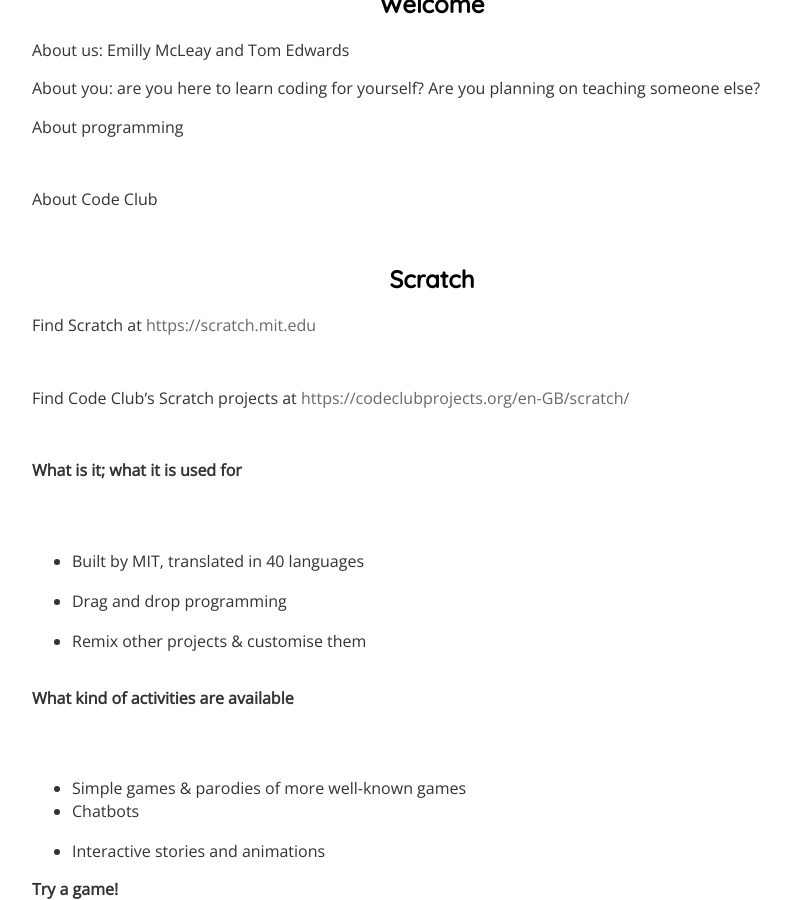
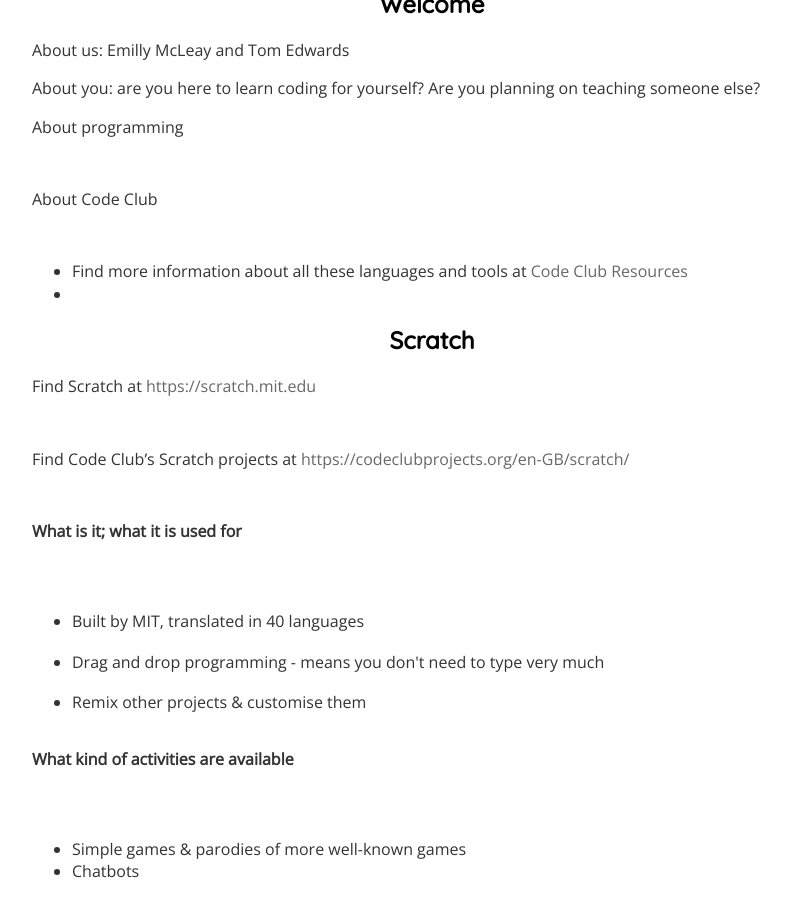
Before and after one commit to emillym/emillym.github.io, a Jekyll site: the page built from codeclub/index.html, in a window 1280 px wide and 900 px high, scrolled down 954 px. Shown: the whole window, without its empty margins (208-999 px from the left). Built offline with Jekyll 4.4.1, drawn with Linux system fonts in a browser that asks for light colours; some of the changed text lies outside the part shown.

Commit message:
Update index.html

```diff
--- a/codeclub/index.html
+++ b/codeclub/index.html
@@ -24,13 +24,16 @@
 <p>About you: are you here to learn coding for yourself? Are you planning on teaching someone else?</p>
 <p>About programming</p>
 <p>About Code Club</p>
+  <ul>
+    <li>Find more information about all these languages and tools at <a href="https://codeclubprojects.org/en-GB/resources/">Code Club Resources</a><li>
+    </ul>
 <h2 id="scratch">Scratch</h2>
 <p>Find Scratch at <a href="https://scratch.mit.edu/">https://scratch.mit.edu</a> </p>
 <p>Find Code Club’s Scratch projects at <a href="https://codeclubprojects.org/en-GB/scratch/">https://codeclubprojects.org/en-GB/scratch/</a> </p>
 <p><strong>What is it; what it is used for</strong></p>
 <ul>
 <li>Built by MIT, translated in 40 languages</li>
-<li>Drag and drop programming </li>
+<li>Drag and drop programming - means you don't need to type very much</li>
 <li>Remix other projects & customise them</li>
 </ul>
 <p><strong>What kind of activities are available</strong></p>
@@ -57,7 +60,9 @@
 <p>Right Click on this webpage (or any webpage!) and View Page Source. This is the raw html that the website is made up of!</p>
 <p>You can also use Developer or Inspect Element (depending on your browser) to view the html in a slightly nicer format.</p>
 <p><strong>CSS</strong></p>
-<p>Cascading style sheets. CSS is used for formatting groups of webpages; you can do a fair bit of formatting just in HTML but CSS allows you to use one file for a whole website, instead of inserting it in every page. CSS also gives you a few extra formatting options that aren’t available in HTML.</p>   <p>You can see some CSS by right clicking and choosing Inspect Element. Go to sources and find a css file. You can then view the CSS file in the Console. Here's the CSS file for this page in the console:</p><img src="/images/css%20file.JPG" />
+<p>Cascading style sheets. CSS is used for formatting groups of webpages; you can do a fair bit of formatting just in HTML but CSS allows you to use one file for a whole website, instead of inserting it in every page. CSS also gives you a few extra formatting options that aren’t available in HTML.</p>
+<p>You can see some CSS by right clicking and choosing Inspect Element. Go to sources and find a css file. You can then view the CSS file in the Console. Here's the CSS file for this page in the console:</p>
+<img src="/images/css%20file.JPG" />
  <p><strong>Code Club Projects</strong></p>
 <p>The projects are all simple websites, although they increase in complexity as the term goes on. If you finish the whole term you will have created and practised webpages with:</p>
 <ul>
@@ -83,6 +88,9 @@
   <li>Encrypted messages</li>
   <li>Password generators</li>
 </ul>
+<p>Try it out! Here's a quick Rock, Paper, Scissors game: you against the computer.<p>
+  <iframe src="https://trinket.io/embed/python/639875fca3" width="100%" height="356" frameborder="0" marginwidth="0" marginheight="0" allowfullscreen></iframe>
+<p>You can write your own one by following the instructions at <a href="https://codeclubprojects.org/en-GB/python/rock-paper-scissors/">Rock, Paper, Scissors</a>.</p>
 <img src="/images/codeclub2.png" />
 <h2 id="further">Where are more resources available?</h2>
 <p><strong>What Code Clubs run in this area?</strong></p>
```
Also changed, not shown: other parts of codeclub/index.html (+2 -2 lines).
